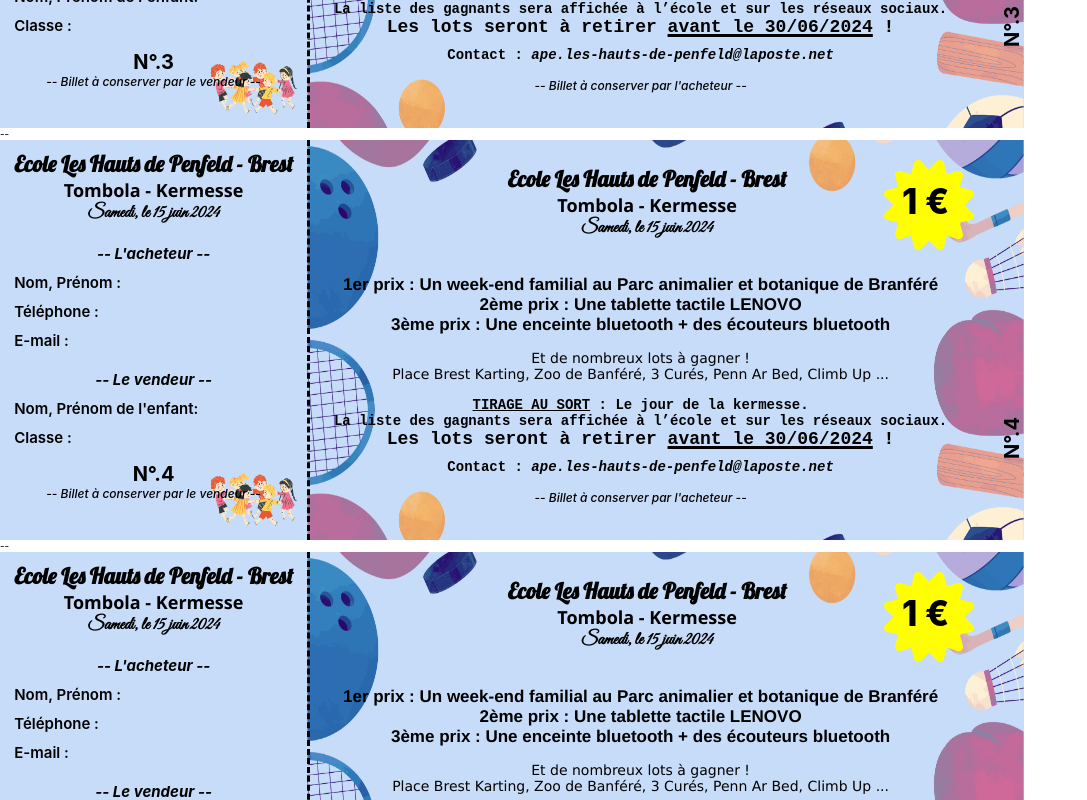
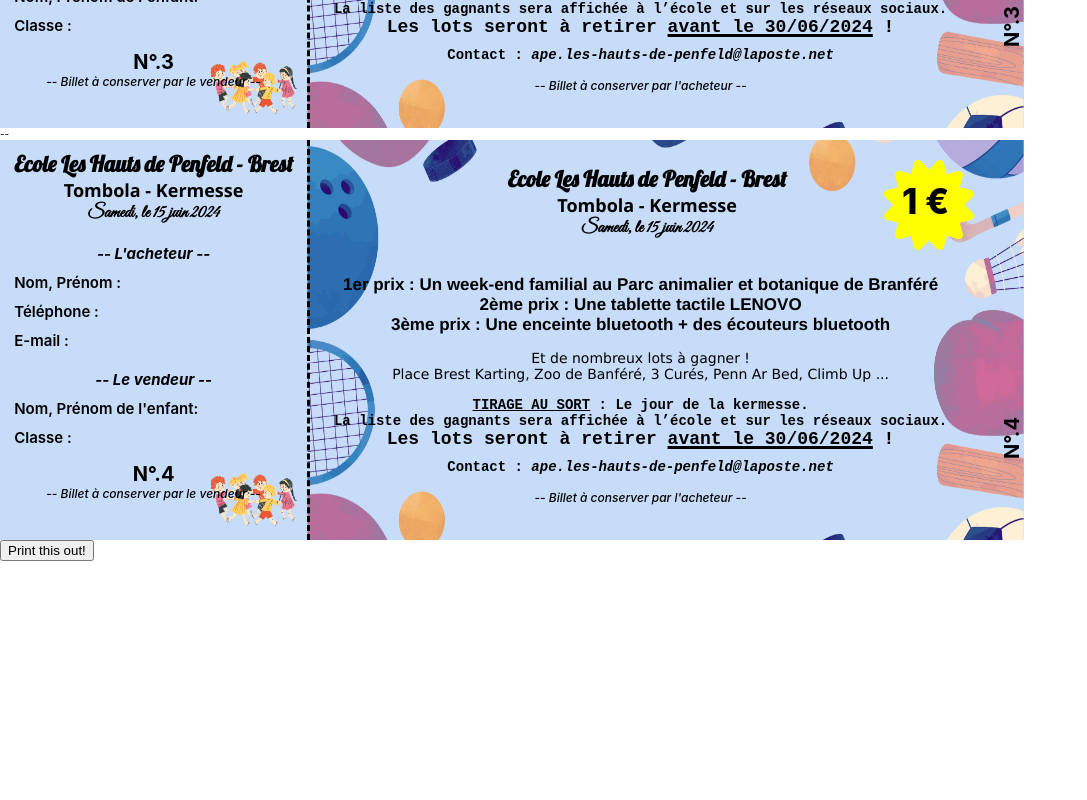
Before and after one commit to VSABernard/ticket-tombola, a React (Create React App) app: page / in a window 1280 px wide. Shown: the part 1520-2320 px from the top of the page, without its empty margins (0-1087 px from the left). After the commit the page ends 2081 px from the top, so only its background shows below. Built offline with nearby package versions, Linux system fonts and the light colour scheme.

Commit message:
Add react to print

```diff
--- a/package.json
+++ b/package.json
@@ -13,6 +13,7 @@
     "react": "^18.2.0",
     "react-dom": "^18.2.0",
     "react-scripts": "5.0.1",
+    "react-to-print": "^2.15.1",
     "web-vitals": "^2.1.4"
   },
   "scripts": {
--- a/src/App.jsx
+++ b/src/App.jsx
@@ -4,7 +4,7 @@ import Ticket from "./pages/Ticket"
 
 function App() {
 
-  const totalNumber = 100
+  const totalNumber = 5
 
   return Array.from(
     { length: totalNumber },
--- a/src/index.js
+++ b/src/index.js
@@ -1,11 +1,40 @@
-import React from 'react'
-import ReactDOM from 'react-dom/client'
+import React, {useRef} from 'react'
+// import ReactDOM from 'react-dom/client'
+import {render} from 'react-dom'
+import {useReactToPrint} from 'react-to-print'
+
 import './index.css'
 import App from './App'
 
-const root = ReactDOM.createRoot(document.getElementById('root'))
-root.render(
-  <React.StrictMode>
-    <App />
-  </React.StrictMode>
-)
+// const root = ReactDOM.createRoot(document.getElementById('root'))
+// root.render(
+//   <React.StrictMode>
+//     <App />
+//   </React.StrictMode>
+// )
+
+class ComponentToPrint extends React.Component {
+  render () {
+    return (
+      <React.StrictMode>
+        <App />
+      </React.StrictMode>
+    )
+  }
+}
+
+const Exemple = () => {
+  const componentRef = useRef()
+  const handlePrint = useReactToPrint({
+    content: () => componentRef.current,
+  })
+
+  return (
+    <div>
+      <ComponentToPrint ref={componentRef} />
+      <button onClick={handlePrint}>Print this out!</button>
+    </div>
+  )
+}
+
+render(<Exemple/>, document.querySelector("#root"))
```
Also changed, not shown: 1 other file (tests, documents, lock files or other folders).
